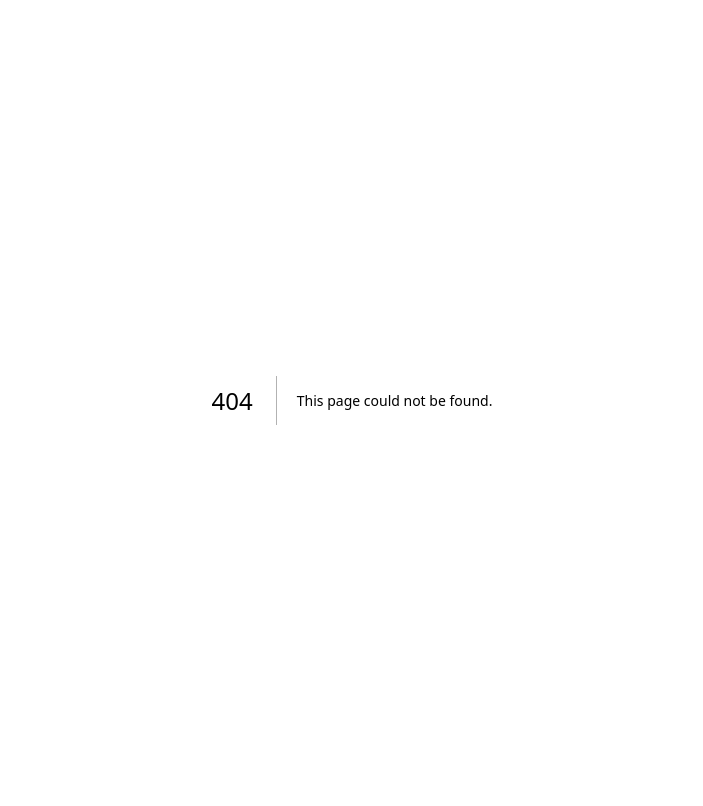
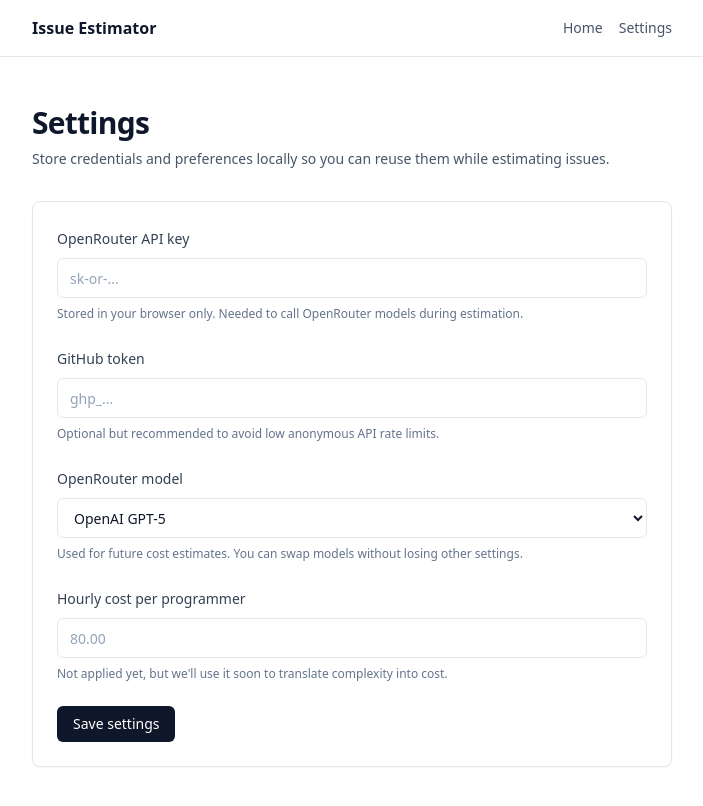
Before and after one commit to Shandelier/ns-issue-tracker, a Next.js app: page /settings in a window 1280 px wide. Before the commit this address had no page. Shown: the top 806 px of the page, without its empty margins (288-991 px from the left). Built offline with nearby package versions, Linux system fonts and the light colour scheme.

Commit message:
settings

```diff
--- a/src/app/layout.tsx
+++ b/src/app/layout.tsx
@@ -1,4 +1,5 @@
 import type { Metadata } from "next";
+import Link from "next/link";
 import "./globals.css";
 
 export const metadata: Metadata = {
@@ -13,7 +14,29 @@ export default function RootLayout({
 }) {
   return (
     <html lang="en">
-      <body>{children}</body>
+      <body>
+        <div className="min-h-screen">
+          <header className="border-b border-slate-200 bg-white">
+            <div className="container max-w-4xl flex items-center justify-between py-4">
+              <Link
+                href="/"
+                className="text-base font-semibold text-slate-900"
+              >
+                Issue Estimator
+              </Link>
+              <nav className="flex items-center gap-4 text-sm text-slate-600">
+                <Link href="/" className="hover:text-slate-900">
+                  Home
+                </Link>
+                <Link href="/settings" className="hover:text-slate-900">
+                  Settings
+                </Link>
+              </nav>
+            </div>
+          </header>
+          <div>{children}</div>
+        </div>
+      </body>
     </html>
   );
 }
--- a/src/app/page.tsx
+++ b/src/app/page.tsx
@@ -3,6 +3,7 @@
 import { useCallback, useEffect, useMemo, useRef, useState } from "react";
 import { Button } from "@/components/ui/button";
 import { Input } from "@/components/ui/input";
+import { loadSettingsFromStorage } from "@/lib/settings";
 
 interface IssueEstimate {
   issue_number: number;
@@ -232,6 +233,13 @@ export default function HomePage() {
     const csv = [header, ...rows].join("\n");
     return URL.createObjectURL(new Blob([csv], { type: "text/csv" }));
   }, [estimates, hasData]);
+
+  useEffect(() => {
+    const stored = loadSettingsFromStorage();
+    if (stored?.githubToken) {
+      setGithubToken(stored.githubToken);
+    }
+  }, []);
 
   useEffect(() => {
     if (typeof window === "undefined") return;
@@ -616,21 +624,9 @@ export default function HomePage() {
             />
           </div>
 
-          <div className="space-y-2">
-            <label className="text-sm font-medium text-slate-700" htmlFor="githubToken">
-              GitHub token (optional, increases rate limits)
-            </label>
-            <Input
-              id="githubToken"
-              type="password"
-              placeholder="ghp_..."
-              value={githubToken}
-              onChange={(event) => setGithubToken(event.target.value)}
-            />
-            <p className="text-xs text-slate-500">
-              A token avoids GitHub&apos;s low anonymous rate limits. It is never stored.
-            </p>
-          </div>
+          <p className="text-xs text-slate-500">
+            Need higher GitHub rate limits? Add your token in the Settings page first.
+          </p>
 
           <Button type="submit" disabled={isLoadingRepo} className="w-full sm:w-auto">
             {isLoadingRepo ? "Loading repository…" : "Load repository"}
--- /dev/null
+++ b/src/app/settings/page.tsx
@@ -0,0 +1,175 @@
+"use client";
+
+import { ChangeEvent, FormEvent, useEffect, useMemo, useState } from "react";
+import { Button } from "@/components/ui/button";
+import { Input } from "@/components/ui/input";
+import { Select } from "@/components/ui/select";
+import {
+  DEFAULT_SETTINGS,
+  OPENROUTER_MODEL_OPTIONS,
+  type IssueEstimatorSettings,
+  loadSettingsFromStorage,
+  saveSettingsToStorage,
+} from "@/lib/settings";
+
+type SaveStatus = "idle" | "saving" | "saved" | "error";
+
+export default function SettingsPage() {
+  const [formState, setFormState] = useState<IssueEstimatorSettings>({
+    ...DEFAULT_SETTINGS,
+  });
+  const [saveStatus, setSaveStatus] = useState<SaveStatus>("idle");
+
+  useEffect(() => {
+    const stored = loadSettingsFromStorage();
+    if (stored) {
+      setFormState(stored);
+    }
+  }, []);
+
+  useEffect(() => {
+    if (saveStatus !== "saved") {
+      return;
+    }
+
+    const timeout = window.setTimeout(() => {
+      setSaveStatus("idle");
+    }, 2200);
+
+    return () => window.clearTimeout(timeout);
+  }, [saveStatus]);
+
+  const handleChange =
+    (field: keyof IssueEstimatorSettings) =>
+    (event: ChangeEvent<HTMLInputElement | HTMLSelectElement>) => {
+      const value = event.target.value;
+      setFormState((prev) => ({
+        ...prev,
+        [field]: value,
+      }));
+      setSaveStatus("idle");
+    };
+
+  const handleSubmit = (event: FormEvent<HTMLFormElement>) => {
+    event.preventDefault();
+    setSaveStatus("saving");
+    const success = saveSettingsToStorage(formState);
+    setSaveStatus(success ? "saved" : "error");
+  };
+
+  const saveMessage = useMemo(() => {
+    if (saveStatus === "saving") {
+      return "Saving…";
+    }
+    if (saveStatus === "saved") {
+      return "Settings saved to this browser.";
+    }
+    if (saveStatus === "error") {
+      return "Could not save settings. Check your browser storage permissions.";
+    }
+    return null;
+  }, [saveStatus]);
+
+  return (
+    <main className="container max-w-2xl space-y-8 py-12">
+      <header className="space-y-2">
+        <h1 className="text-3xl font-semibold tracking-tight">Settings</h1>
+        <p className="text-sm text-slate-600">
+          Store credentials and preferences locally so you can reuse them while estimating issues.
+        </p>
+      </header>
+
+      <section className="rounded-lg border border-slate-200 bg-white p-6 shadow-sm">
+        <form className="space-y-6" onSubmit={handleSubmit}>
+          <div className="space-y-2">
+            <label className="text-sm font-medium text-slate-700" htmlFor="openRouterKey">
+              OpenRouter API key
+            </label>
+            <Input
+              id="openRouterKey"
+              type="password"
+              placeholder="sk-or-..."
+              value={formState.openRouterKey}
+              onChange={handleChange("openRouterKey")}
+              autoComplete="off"
+            />
+            <p className="text-xs text-slate-500">
+              Stored in your browser only. Needed to call OpenRouter models during estimation.
+            </p>
+          </div>
+
+          <div className="space-y-2">
+            <label className="text-sm font-medium text-slate-700" htmlFor="githubToken">
+              GitHub token
+            </label>
+            <Input
+              id="githubToken"
+              type="password"
+              placeholder="ghp_..."
+              value={formState.githubToken}
+              onChange={handleChange("githubToken")}
+              autoComplete="off"
+            />
+            <p className="text-xs text-slate-500">
+              Optional but recommended to avoid low anonymous API rate limits.
+            </p>
+          </div>
+
+          <div className="space-y-2">
+            <label className="text-sm font-medium text-slate-700" htmlFor="openRouterModel">
+              OpenRouter model
+            </label>
+            <Select
+              id="openRouterModel"
+              value={formState.model}
+              onChange={handleChange("model")}
+            >
+              {OPENROUTER_MODEL_OPTIONS.map((option) => (
+                <option key={option.value} value={option.value}>
+                  {option.label}
+                </option>
+              ))}
+            </Select>
+            <p className="text-xs text-slate-500">
+              Used for future cost estimates. You can swap models without losing other settings.
+            </p>
+          </div>
+
+          <div className="space-y-2">
+            <label className="text-sm font-medium text-slate-700" htmlFor="hourlyRate">
+              Hourly cost per programmer
+            </label>
+            <Input
+              id="hourlyRate"
+              type="number"
+              min="0"
+              step="0.01"
+              inputMode="decimal"
+              placeholder="80.00"
+              value={formState.hourlyRate}
+              onChange={handleChange("hourlyRate")}
+            />
+            <p className="text-xs text-slate-500">
+              Not applied yet, but we&apos;ll use it soon to translate complexity into cost.
+            </p>
+          </div>
+
+          <div className="flex flex-col gap-2 sm:flex-row sm:items-center sm:justify-between">
+            <Button type="submit" disabled={saveStatus === "saving"}>
+              {saveStatus === "saving" ? "Saving…" : "Save settings"}
+            </Button>
+            {saveMessage ? (
+              <p
+                className={`text-xs ${
+                  saveStatus === "error" ? "text-amber-600" : "text-slate-500"
+                }`}
+              >
+                {saveMessage}
+              </p>
+            ) : null}
+          </div>
+        </form>
+      </section>
+    </main>
+  );
+}
--- /dev/null
+++ b/src/components/ui/select.tsx
@@ -0,0 +1,21 @@
+import * as React from "react";
+import { cn } from "@/lib/utils";
+
+export type SelectProps = React.SelectHTMLAttributes<HTMLSelectElement>;
+
+const Select = React.forwardRef<HTMLSelectElement, SelectProps>(
+  ({ className, ...props }, ref) => (
+    <select
+      ref={ref}
+      className={cn(
+        "flex h-10 w-full rounded-md border border-slate-200 bg-white px-3 py-2 text-sm ring-offset-white focus-visible:outline-none focus-visible:ring-2 focus-visible:ring-slate-400 focus-visible:ring-offset-2 disabled:cursor-not-allowed disabled:opacity-50",
+        className
+      )}
+      {...props}
+    />
+  )
+);
+
+Select.displayName = "Select";
+
+export { Select };
--- /dev/null
+++ b/src/lib/settings.ts
@@ -0,0 +1,78 @@
+export const SETTINGS_STORAGE_KEY = "issue-estimator-settings-v1";
+
+export const OPENROUTER_MODEL_OPTIONS = [
+  { value: "openai/gpt-5", label: "OpenAI GPT-5" },
+  { value: "x-ai/grok-code-fast-1", label: "xAI Grok Code Fast 1" },
+  { value: "anthropic/claude-sonnet-4.5", label: "Anthropic Claude Sonnet 4.5" },
+] as const;
+
+export type OpenRouterModel = (typeof OPENROUTER_MODEL_OPTIONS)[number]["value"];
+
+export type IssueEstimatorSettings = {
+  openRouterKey: string;
+  githubToken: string;
+  model: OpenRouterModel;
+  hourlyRate: string;
+};
+
+export const DEFAULT_SETTINGS: IssueEstimatorSettings = {
+  openRouterKey: "",
+  githubToken: "",
+  model: OPENROUTER_MODEL_OPTIONS[0].value,
+  hourlyRate: "",
+};
+
+const MODEL_VALUES = new Set(
+  OPENROUTER_MODEL_OPTIONS.map((option) => option.value)
+);
+
+function sanitizeString(value: unknown) {
+  return typeof value === "string" ? value.trim() : "";
+}
+
+export function normalizeSettings(
+  settings: Partial<IssueEstimatorSettings> | null | undefined
+): IssueEstimatorSettings {
+  return {
+    openRouterKey: sanitizeString(settings?.openRouterKey) || DEFAULT_SETTINGS.openRouterKey,
+    githubToken: sanitizeString(settings?.githubToken) || DEFAULT_SETTINGS.githubToken,
+    model:
+      typeof settings?.model === "string" && MODEL_VALUES.has(settings.model as OpenRouterModel)
+        ? (settings.model as OpenRouterModel)
+        : DEFAULT_SETTINGS.model,
+    hourlyRate: sanitizeString(settings?.hourlyRate) || DEFAULT_SETTINGS.hourlyRate,
+  };
+}
+
+export function loadSettingsFromStorage(): IssueEstimatorSettings | null {
+  if (typeof window === "undefined") {
+    return null;
+  }
+
+  try {
+    const raw = window.localStorage.getItem(SETTINGS_STORAGE_KEY);
+    if (!raw) {
+      return null;
+    }
+    const parsed = JSON.parse(raw) as Partial<IssueEstimatorSettings>;
+    return normalizeSettings(parsed);
+  } catch {
+    return null;
+  }
+}
+
+export function saveSettingsToStorage(settings: Partial<IssueEstimatorSettings>): boolean {
+  if (typeof window === "undefined") {
+    return false;
+  }
+
+  const normalized = normalizeSettings(settings);
+
+  try {
+    window.localStorage.setItem(SETTINGS_STORAGE_KEY, JSON.stringify(normalized));
+    return true;
+  } catch {
+    // Ignore storage errors (e.g. Safari private mode)
+    return false;
+  }
+}
```
